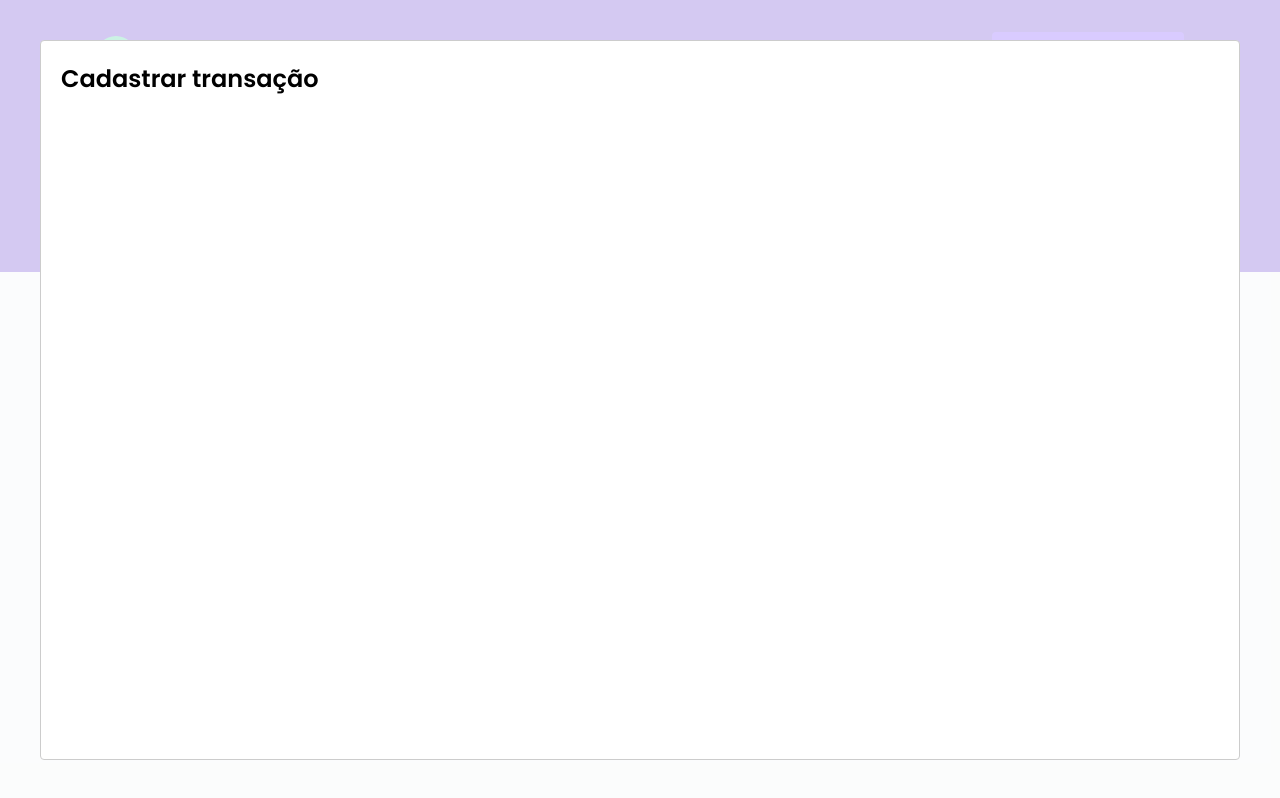
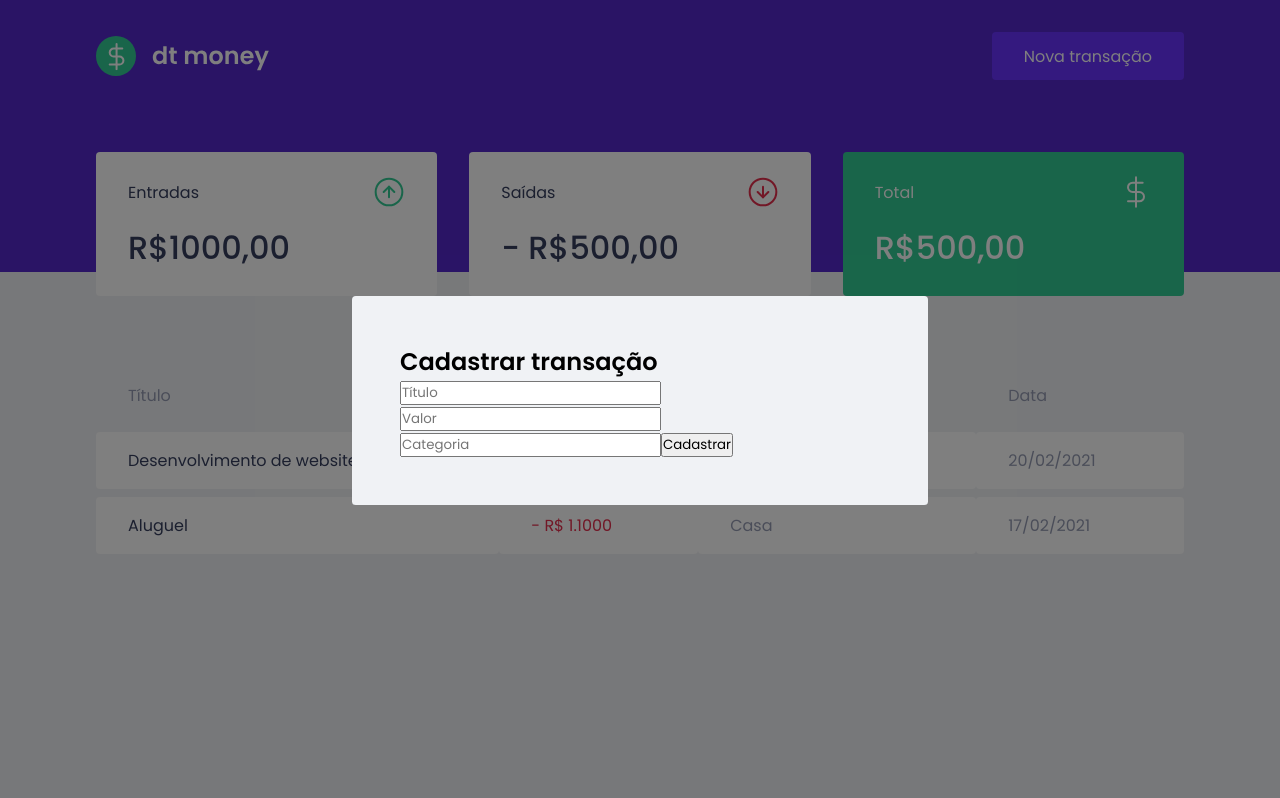
Before and after one commit to RicardoSantos-99/ignite-dtmoney, a React (Create React App) app: page / in a window 1280 px wide. Both pictures are taken after a click on the button "Nova transação". Built offline with nearby package versions, Linux system fonts and the light colour scheme; no server answers; what miragejs would draw is missing.

Commit message:
feat: estrutura do formulario [014]

```diff
--- a/src/components/NewTransactionModal/index.tsx
+++ b/src/components/NewTransactionModal/index.tsx
@@ -1,4 +1,5 @@
 import Modal from 'react-modal';
+import { Container } from './styles';
 
 interface NewTransactionModalProps {
   isOpen: boolean;
@@ -10,8 +11,30 @@ export function NewTransactionModal ({ isOpen, onRequestClose }: NewTransactionM
     <Modal
       isOpen={isOpen}
       onRequestClose={onRequestClose}
+      overlayClassName="react-modal-overlay"
+      className="react-modal-content"
     >
-      <h2>Cadastrar transação</h2>
+      <Container>
+        <h2>Cadastrar transação</h2>
+
+        <input
+          placeholder="Título"
+        />
+
+        <input
+          type="number"
+          placeholder="Valor"
+        />
+
+        <input
+          placeholder="Categoria"
+        />
+
+        <button type="submit">
+          Cadastrar
+        </button>
+      </Container>
+
     </Modal>
   )
 }
--- a/src/components/NewTransactionModal/styles.ts
+++ b/src/components/NewTransactionModal/styles.ts
@@ -1,3 +1,3 @@
 import styled from 'styled-components';
 
-export const Container = styled.div``
+export const Container = styled.form``
--- a/src/styles/global.ts
+++ b/src/styles/global.ts
@@ -56,4 +56,26 @@ export const GlobalStyled = createGlobalStyle`
     cursor: not-allowed;
   }
 
+  .react-modal-overlay {
+    background: rgba(0, 0, 0, 0.5);
+
+    position: fixed;
+    top: 0;
+    bottom: 0;
+    right: 0;
+    left: 0;
+
+    display: flex;
+    align-items: center;
+    justify-content: center;
+  }
+
+  .react-modal-content {
+    width: 100%;
+    max-width: 576px;
+    background: var(--background);
+    padding: 3rem;
+    position: relative;
+    border-radius: 0.24rem;
+  }
 `
```
